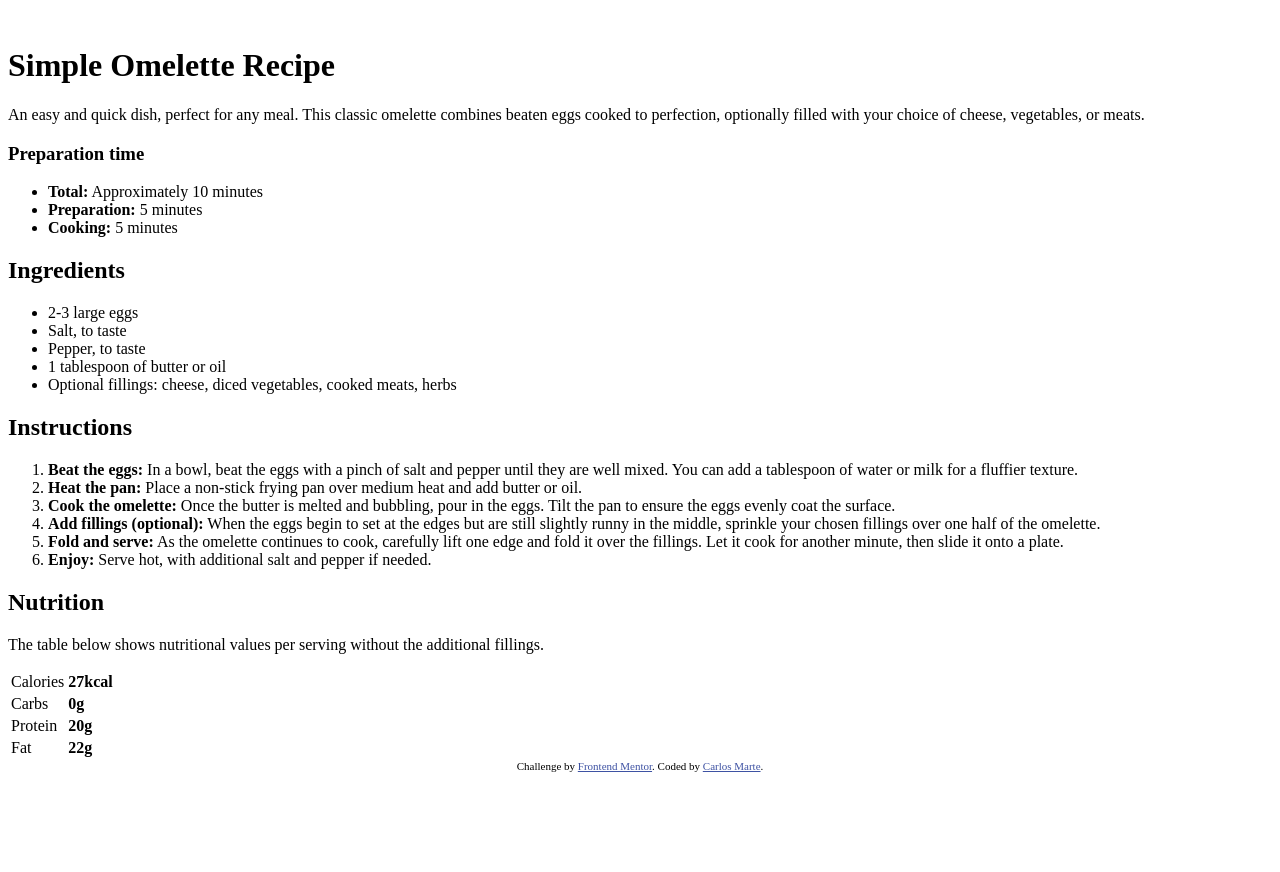
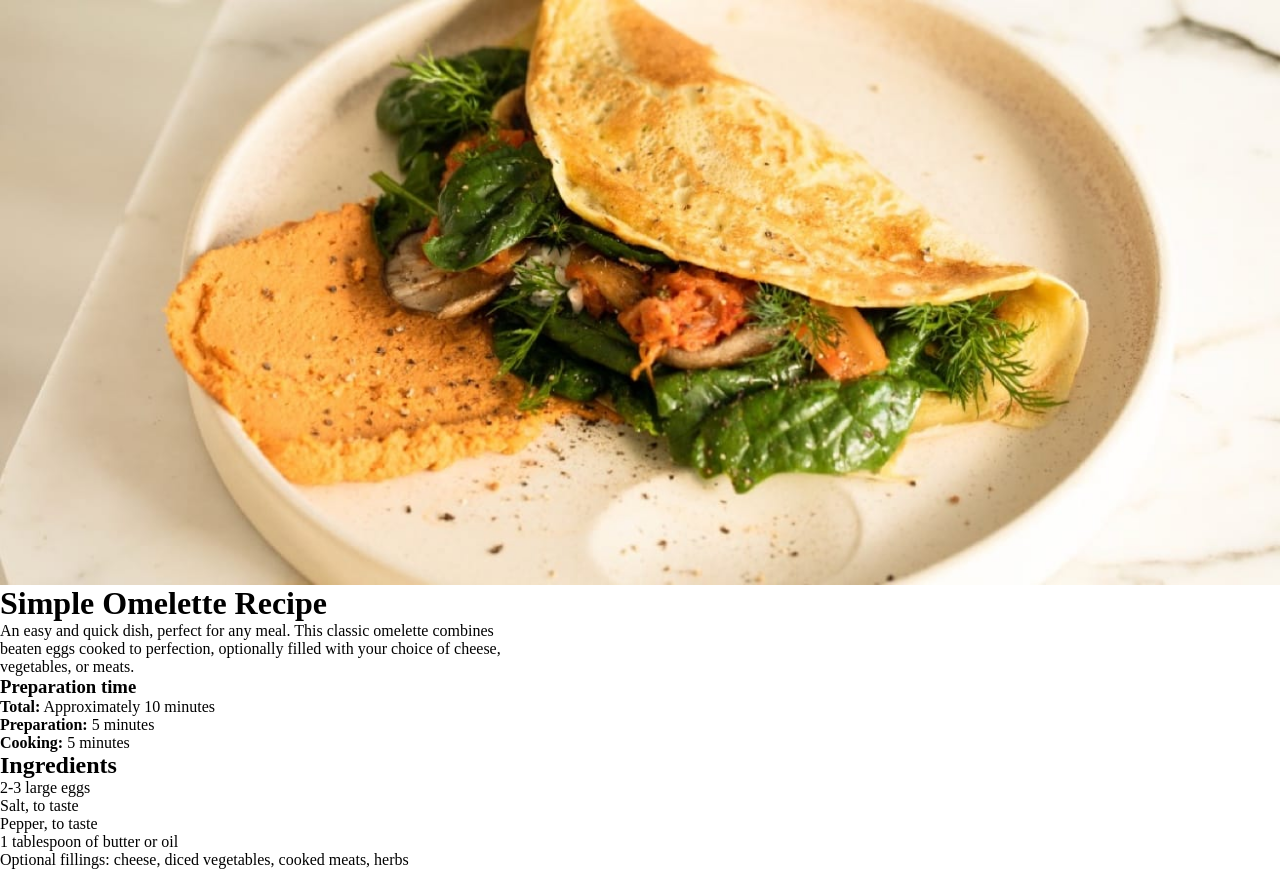
Before and after one commit to carlosmarte23/fem-recipe-page-main, a plain HTML site: page index.html in a window 1280 px wide. Shown: the top 872 px of the page. Before the commit the page ends 800 px from the top, so only its background shows below. Drawn offline with Linux system fonts and the light colour scheme.

Commit message:
Added style.css file with css reset and custom properties

```diff
--- a/index.html
+++ b/index.html
@@ -3,8 +3,7 @@
   <head>
     <meta charset="UTF-8" />
     <meta name="viewport" content="width=device-width, initial-scale=1.0" />
-    <!-- displays site properly based on user's device -->
-
+    <link rel="stylesheet" href="style.css" />
     <link
       rel="icon"
       type="image/png"
@@ -13,23 +12,12 @@
     />
 
     <title>Frontend Mentor | Recipe page</title>
-
-    <!-- Feel free to remove these styles or customise in your own stylesheet 👍 -->
-    <style>
-      .attribution {
-        font-size: 11px;
-        text-align: center;
-      }
-      .attribution a {
-        color: hsl(228, 45%, 44%);
-      }
-    </style>
   </head>
   <body>
     <main>
       <div class="recipe__card">
         <div class="recipe__card__image">
-          <img src="" alt="" />
+          <img src="./assets/images/image-omelette.jpeg" alt="A folded omelet filled with leafy greens and vegetables on a white plate." />
         </div>
         <div class="recipe__description">
           <h1>Simple Omelette Recipe</h1>
--- /dev/null
+++ b/style.css
@@ -0,0 +1,60 @@
+/* CSS RESET */
+*,
+*::before,
+*::after {
+  box-sizing: border-box;
+}
+
+* {
+  margin: 0;
+  padding: 0;
+}
+
+body {
+  min-height: 100vh;
+  font-size: 16px;
+}
+
+img,
+picture,
+svg,
+video {
+  display: block;
+  max-width: 100%;
+}
+/* TYPOGRAPHY */
+p,
+li {
+  text-wrap: pretty;
+  max-width: 65ch;
+}
+
+@font-face {
+  font-family: "Young Serif test";
+  src: url(.//assets/fonts/young-serif/YoungSerif-Regular.ttf)
+    format("truetype");
+  font-weight: 400;
+  font-style: normal;
+  font-display: swap;
+}
+
+@font-face {
+  font-family: "Outfit";
+  src: url(./assets/fonts/outfit/Outfit-VariableFont_wght.ttf)
+    format("truetype");
+  font-weight: 400 600 700;
+  font-style: normal;
+  font-display: swap;
+}
+
+/* CUSTOMS PROPERTIES */
+:root {
+  --clr-white: hsl(0, 0%, 100%);
+  --clr-stone-100: hsl(30, 54%, 90%);
+  --clr-stone-150: hsl(30, 18%, 87%);
+  --clr-stone-600: hsl(30, 10%, 34%);
+  --clr-stone-900: hsl(24, 5%, 18%);
+  --clr-brown-800: hsl(14, 45%, 36%);
+  --clr-rose-800: hsl(332, 51%, 32%);
+  --clr-rose-50: hsl(330, 100%, 98%);
+}
```
